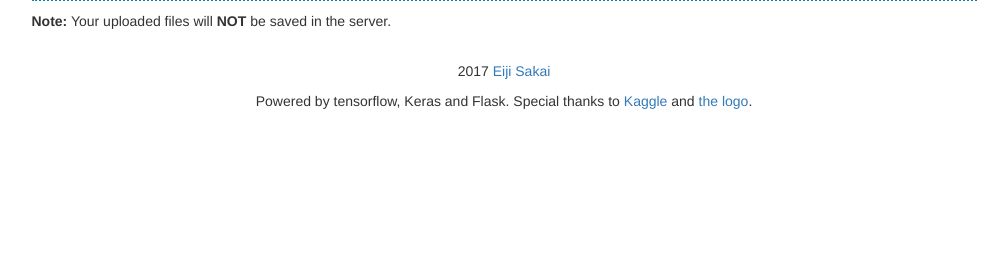
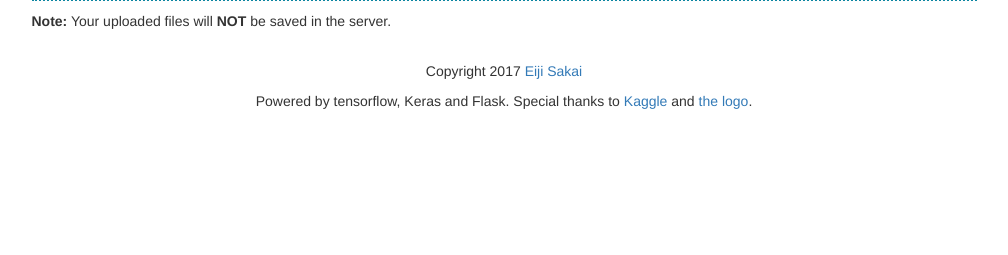
Before and after one commit to elm200/recognize-dogs-and-cats, a Flask app: template templates/index.html in a window 1280 px wide. Shown: the part 266-521 px from the top of the page, without its empty margins (136-1144 px from the left). Run offline with Flask 2, Linux system fonts and the light colour scheme; the template is opened without the code that fills it, so the values that code supplies are empty; some libraries are stand-ins or nearby versions.

Commit message:
Modify copyright wording and link

```diff
--- a/templates/index.html
+++ b/templates/index.html
@@ -44,7 +44,7 @@
         </table>
         <div class="row text-center">
           <p>
-            2017 <a href="mailto:eijisakai@gmail.com">Eiji Sakai</a>
+            Copyright 2017 <a href="https://github.com/elm200/recognize-dogs-and-cats">Eiji Sakai</a>
           </p>
           <p>
             Powered by tensorflow, Keras and Flask. Special thanks to <a href="https://www.kaggle.com/c/dogs-vs-cats-redux-kernels-edition">Kaggle</a> and <a href="http://goo.gl/rTKJ9z">the logo</a>.
```
